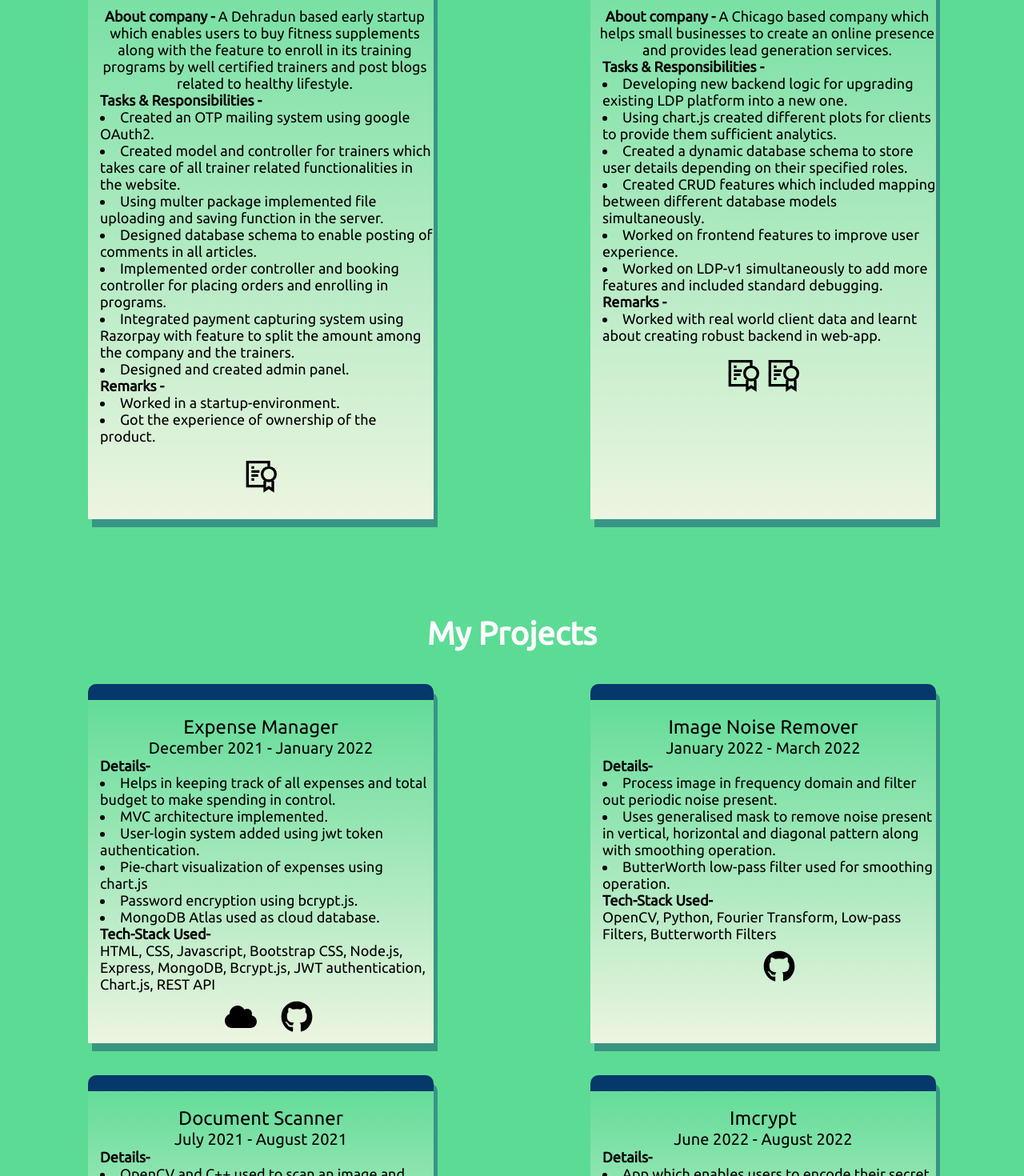
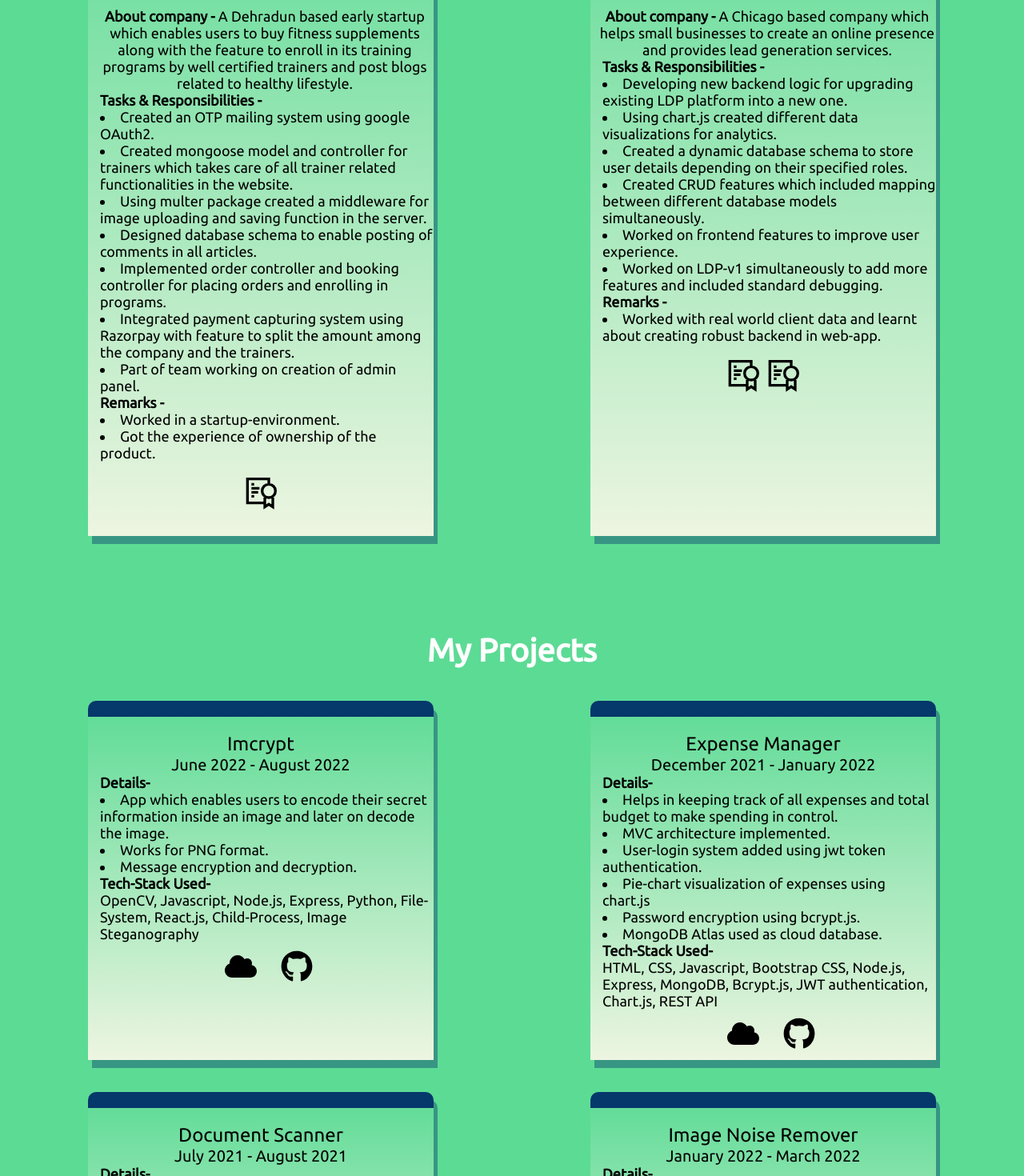
Before and after one commit to anadi45/Portfolio, a React (Create React App) app: page / in a window 1280 px wide. Shown: the part 1900-3370 px from the top of the page at 80% size. Built offline with nearby package versions, Linux system fonts and the light colour scheme.

Commit message:
Project Exp Changes

```diff
--- a/src/components/experiences/Experiences.jsx
+++ b/src/components/experiences/Experiences.jsx
@@ -13,12 +13,12 @@ const Experiences = () => {
     about:"A Dehradun based early startup which enables users to buy fitness supplements along with the feature to enroll in its training programs by well certified trainers and post blogs related to healthy lifestyle.",
     work:[
       "Created an OTP mailing system using google OAuth2.",
-      "Created model and controller for trainers which takes care of all trainer related functionalities in the website.",
-      "Using multer package implemented file uploading and saving function in the server.",
+      "Created mongoose model and controller for trainers which takes care of all trainer related functionalities in the website.",
+      "Using multer package created a middleware for image uploading and saving function in the server.",
       "Designed database schema to enable posting of comments in all articles.",
       "Implemented order controller and booking controller for placing orders and enrolling in programs.",
       "Integrated payment capturing system using Razorpay with feature to split the amount among the company and the trainers.",
-      "Designed and created admin panel."
+      "Part of team working on creation of admin panel."
     ],
     remarks:[
       "Worked in a startup-environment.",
@@ -38,7 +38,7 @@ const Experiences = () => {
     about:"A Chicago based company which helps small businesses to create an online presence and provides lead generation services.",
     work:[
       "Developing new backend logic for upgrading existing LDP platform into a new one.",
-      "Using chart.js created different plots for clients to provide them sufficient analytics.",
+      "Using chart.js created different data visualizations for analytics.",
       "Created a dynamic database schema to store user details depending on their specified roles.",
       "Created CRUD features which included mapping between different database models simultaneously.",
       "Worked on frontend features to improve user experience.",
--- a/src/components/projects/Projects.jsx
+++ b/src/components/projects/Projects.jsx
@@ -29,7 +29,7 @@ const Projects = () => {
       "Password encryption using bcrypt.js.",
       "MongoDB Atlas used as cloud database."
     ],
-    live:"https://anadi45-expense-manager.herokuapp.com",
+    live:"https://ranjeetbaraik-expense-manager.onrender.com",
     github:"https://github.com/anadi45/ExpenseManager"
   }
 
@@ -104,10 +104,10 @@ const Projects = () => {
             <p className="pro-desc"></p>
         </div>
         <div className="pro-list">
+            <Project pro={pro4}/>
             <Project pro={pro1}/>
+            <Project pro={pro3}/>
             <Project pro={pro2}/>
-            <Project pro={pro3}/>
-            <Project pro={pro4}/>
         </div>
     </div>
   )
```
